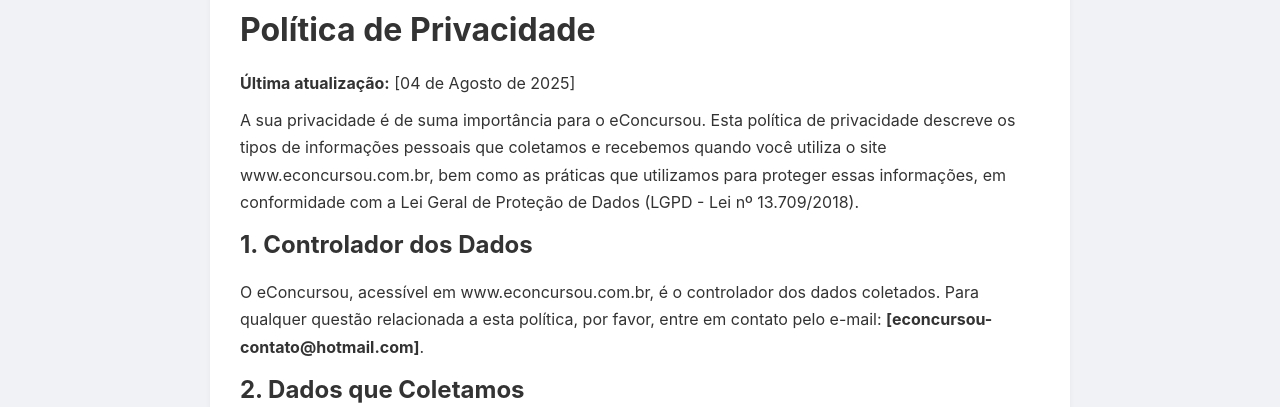
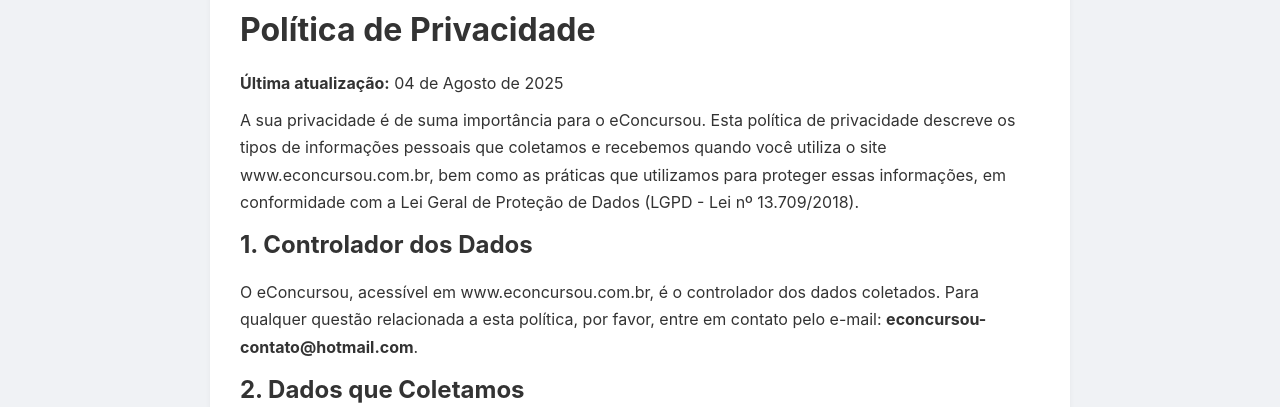
Before and after one commit to Andersonteixeira-dev/cliente-react, a React (Vite) app: page /politica-de-privacidade in a window 1280 px wide. Shown: the part 166-573 px from the top of the page. Built offline with nearby package versions, Linux system fonts and the light colour scheme.

Commit message:
Update PoliticaPrivacidadePage.jsx

```diff
--- a/src/pages/PoliticaPrivacidadePage.jsx
+++ b/src/pages/PoliticaPrivacidadePage.jsx
@@ -10,7 +10,7 @@
 
             <div className="static-page-card">
     <h1>Política de Privacidade</h1>
-    <p><strong>Última atualização:</strong> [04 de Agosto de 2025]</p>
+    <p><strong>Última atualização:</strong> 04 de Agosto de 2025</p>
 
     <p>
         A sua privacidade é de suma importância para o eConcursou. Esta política de privacidade descreve os tipos de informações pessoais que coletamos e recebemos quando você utiliza o site www.econcursou.com.br, bem como as práticas que utilizamos para proteger essas informações, em conformidade com a Lei Geral de Proteção de Dados (LGPD - Lei nº 13.709/2018).
@@ -18,7 +18,7 @@
 
     <h2>1. Controlador dos Dados</h2>
     <p>
-        O eConcursou, acessível em www.econcursou.com.br, é o controlador dos dados coletados. Para qualquer questão relacionada a esta política, por favor, entre em contato pelo e-mail: <strong>[econcursou-contato@hotmail.com]</strong>.
+        O eConcursou, acessível em www.econcursou.com.br, é o controlador dos dados coletados. Para qualquer questão relacionada a esta política, por favor, entre em contato pelo e-mail: <strong>econcursou-contato@hotmail.com</strong>.
     </p>
 
     <h2>2. Dados que Coletamos</h2>
```
